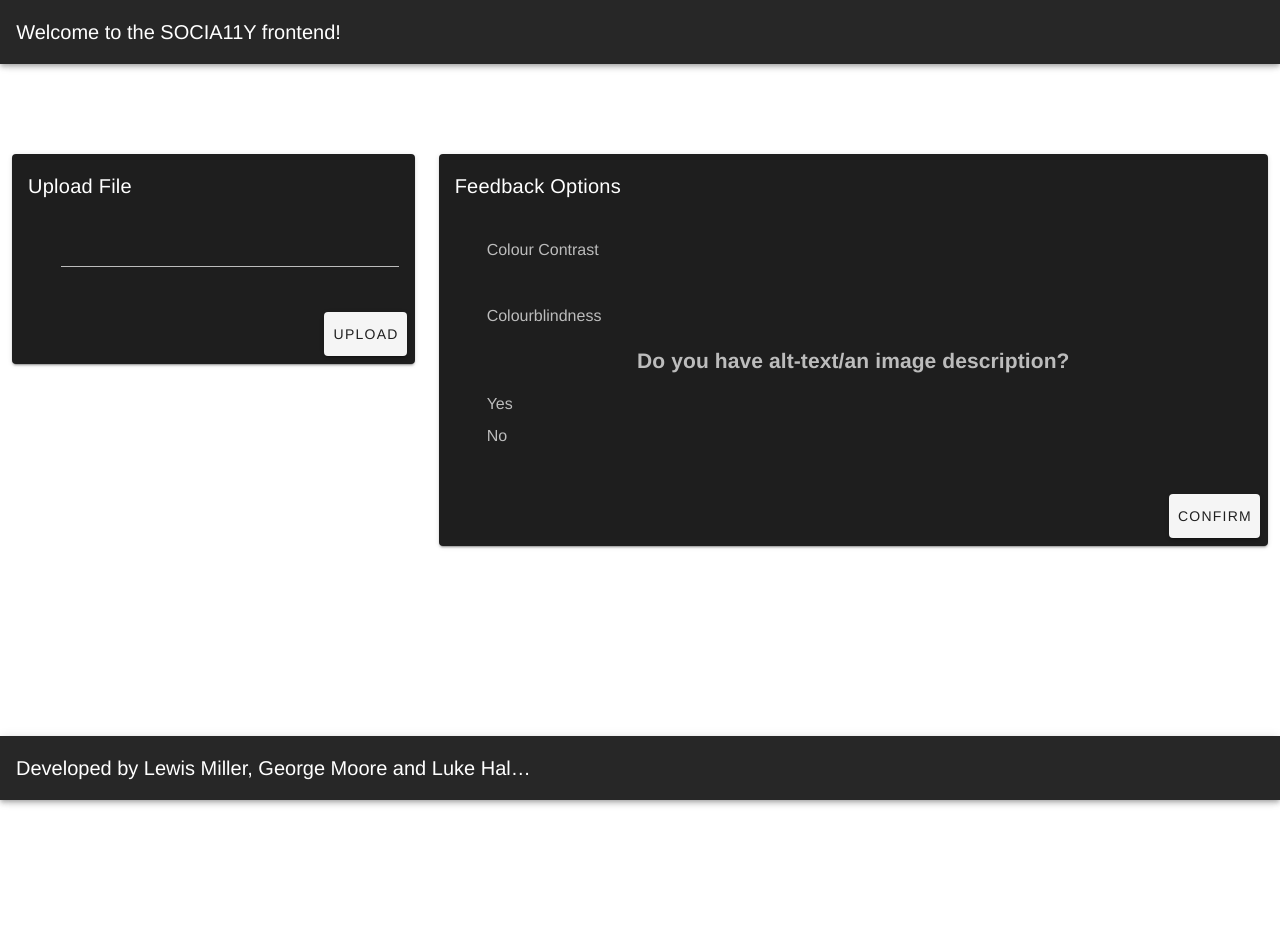
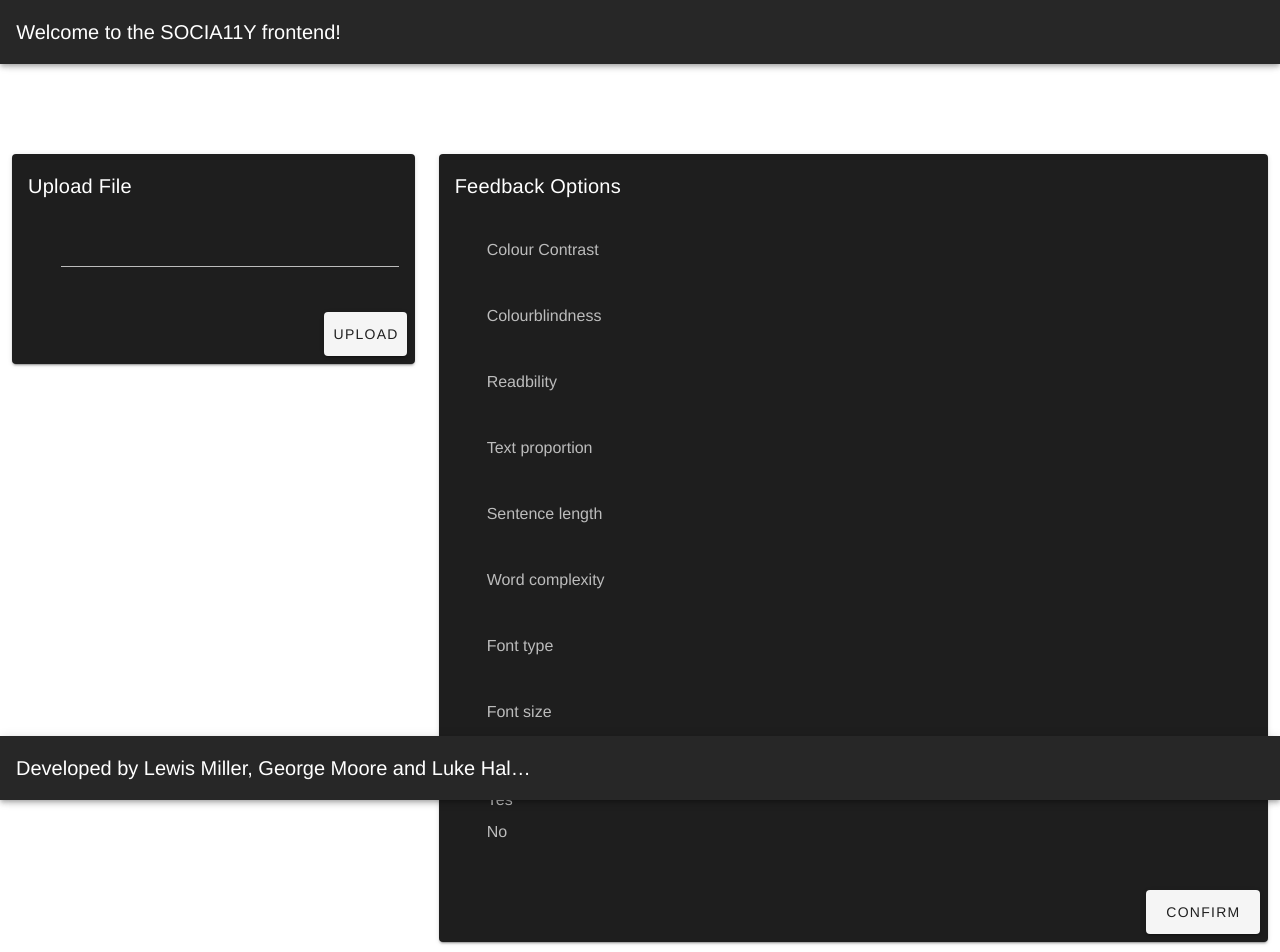
Before and after one commit to nightmarlin/socia11y, a Vue app in the folder frontend/: page /#/ in a window 1280 px wide. Shown: the top 952 px of the page. Before the commit the page ends 878 px from the top, so only its background shows below. Built offline with nearby package versions, Linux system fonts and the light colour scheme; the HTML template or start-up script is replaced by a standard one.

Commit message:
added router link for OptionCard component

```diff
--- a/frontend/src/components/OptionCard.vue
+++ b/frontend/src/components/OptionCard.vue
@@ -4,14 +4,6 @@
       Feedback Options
     </v-card-title>
     <v-card-text>
-      <!-- <v-checkbox label="Colour contrast"></v-checkbox> -->
-      <!-- <v-checkbox label="Colourblindness"></v-checkbox> -->
-      <!-- <v-checkbox label="Readability"></v-checkbox>
-      <v-checkbox label="Text proportion"></v-checkbox>
-      <v-checkbox label="Sentence length"></v-checkbox>
-      <v-checkbox label="Word complexity"></v-checkbox>
-      <v-checkbox label="Font type"></v-checkbox>
-      <v-checkbox label="Font size"></v-checkbox> -->
       <v-checkbox
         v-for="criterion in criteria"
         :key="criterion.name"
@@ -26,7 +18,9 @@
     </v-card-text>
     <v-card-actions>
       <v-spacer />
-      <v-btn light large @click="onConfirm">Confirm</v-btn>
+      <router-link to="/about">
+        <v-btn light large @click="onConfirm">Confirm</v-btn>
+      </router-link>
     </v-card-actions>
   </v-card>
 </template>
@@ -37,7 +31,13 @@ import Vue from "vue";
 // let checkboxes: string[] = ["Colour contrast", "Colourblindness"];
 let criteria: { name: string; enabled: boolean }[] = [
   { name: "Colour Contrast", enabled: false },
-  { name: "Colourblindness", enabled: false }
+  { name: "Colourblindness", enabled: false },
+  { name: "Readbility", enabled: false },
+  { name: "Text proportion", enabled: false },
+  { name: "Sentence length", enabled: false },
+  { name: "Word complexity", enabled: false },
+  { name: "Font type", enabled: false },
+  { name: "Font size", enabled: false }
 ];
 
 export default Vue.extend({
--- a/frontend/src/views/About.vue
+++ b/frontend/src/views/About.vue
@@ -1,5 +1,32 @@
 <template>
-  <div class="about">
-    <h1>This is an about page</h1>
-  </div>
+  <v-app dark>
+    <TitleBar />
+    <v-main>
+      <v-container fluid>
+        <router-link to="/">
+          <v-btn light large @click="onConfirm">Go back</v-btn>
+        </router-link>
+      </v-container>
+    </v-main>
+    <Footer />
+  </v-app>
 </template>
+
+<script lang="ts">
+import Vue from "vue";
+import TitleBar from "@/components/TitleBar.vue";
+import Footer from "@/components/Footer.vue";
+
+export default Vue.extend({
+  name: "Home",
+
+  components: {
+    TitleBar,
+    Footer
+  },
+
+  data: () => ({
+    //
+  })
+});
+</script>
```
